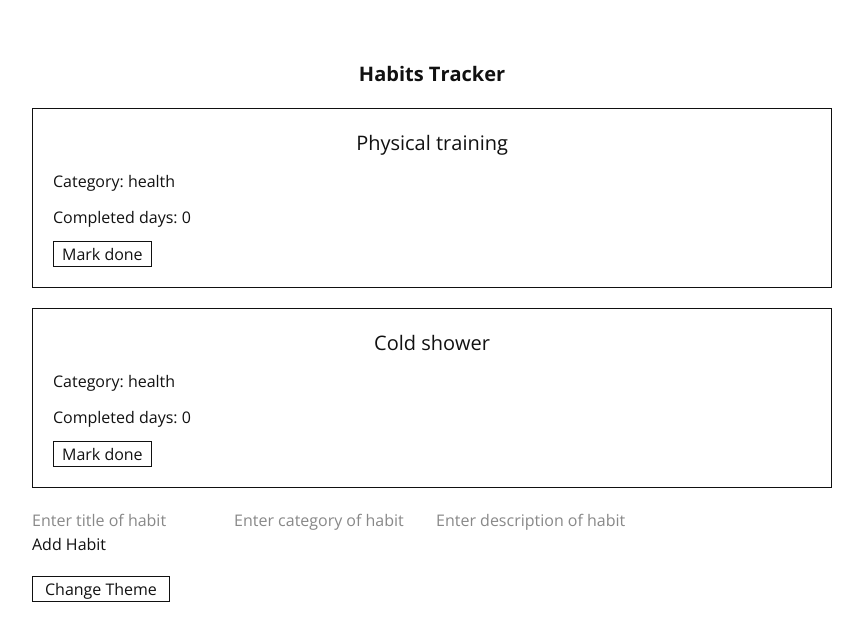
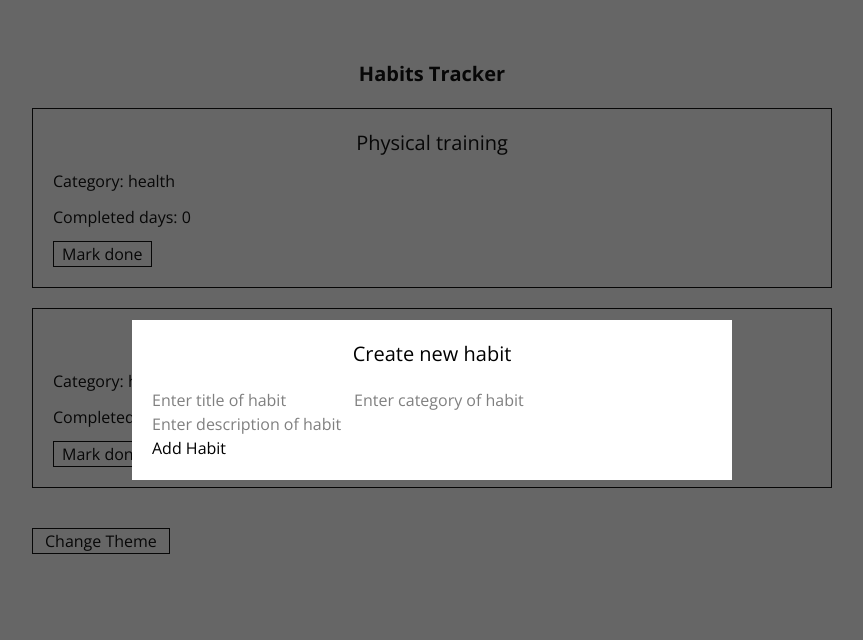
Before and after one commit to Vladimir-Bukhanov/Habits-Tracker, a React (Vite) app: page / in a window 1280 px wide. Shown: the top 640 px of the page, without its empty margins (208-1071 px from the left). Built offline with nearby package versions, Linux system fonts and the light colour scheme.

Commit message:
feat: add Modal component

```diff
--- a/src/App.tsx
+++ b/src/App.tsx
@@ -1,6 +1,7 @@
 import { useContext, useEffect, useState } from 'react'
 import HabitForm, { type IHabitFields } from './components/HabitForm'
 import HabitsList from './components/HabitsList'
+import Modal from './components/Modal'
 import { ThemeContext } from './context/ThemeContext'
 import type { HabitType } from './types/habitType'
 
@@ -87,9 +88,11 @@ export default function App() {
         habitsList={habits}
         handleToggleHabit={handleToggleHabit}
       />
-      <HabitForm
-        addHabit={addHabit}
-      />
+      <Modal title='Create new habit'>
+        <HabitForm
+          addHabit={addHabit}
+        />
+      </Modal>
       <button
         className={`border mt-5 px-3 cursor-pointer ${theme === "light" ? "hover:bg-blue-200" : "hover:bg-blue-700"}`}
         onClick={toggleTheme}
--- /dev/null
+++ b/src/components/Modal.tsx
@@ -0,0 +1,16 @@
+
+interface IModal {
+	title: string
+	children: React.ReactNode
+}
+
+export default function Modal({title, children}:IModal) {
+	return (
+		<div className='fixed top-0 left-0 right-0 bottom-0 bg-black/60'>
+			<div className='w-[90%] max-w-150 min-w-90 p-5 bg-white text-black absolute left-1/2 top-1/2 -translate-x-1/2 -translate-y-1/2 '>
+				<h2 className='text-center text-xl mb-5'>{title}</h2>
+				{children}
+			</div>
+		</div>
+	)
+}
```
